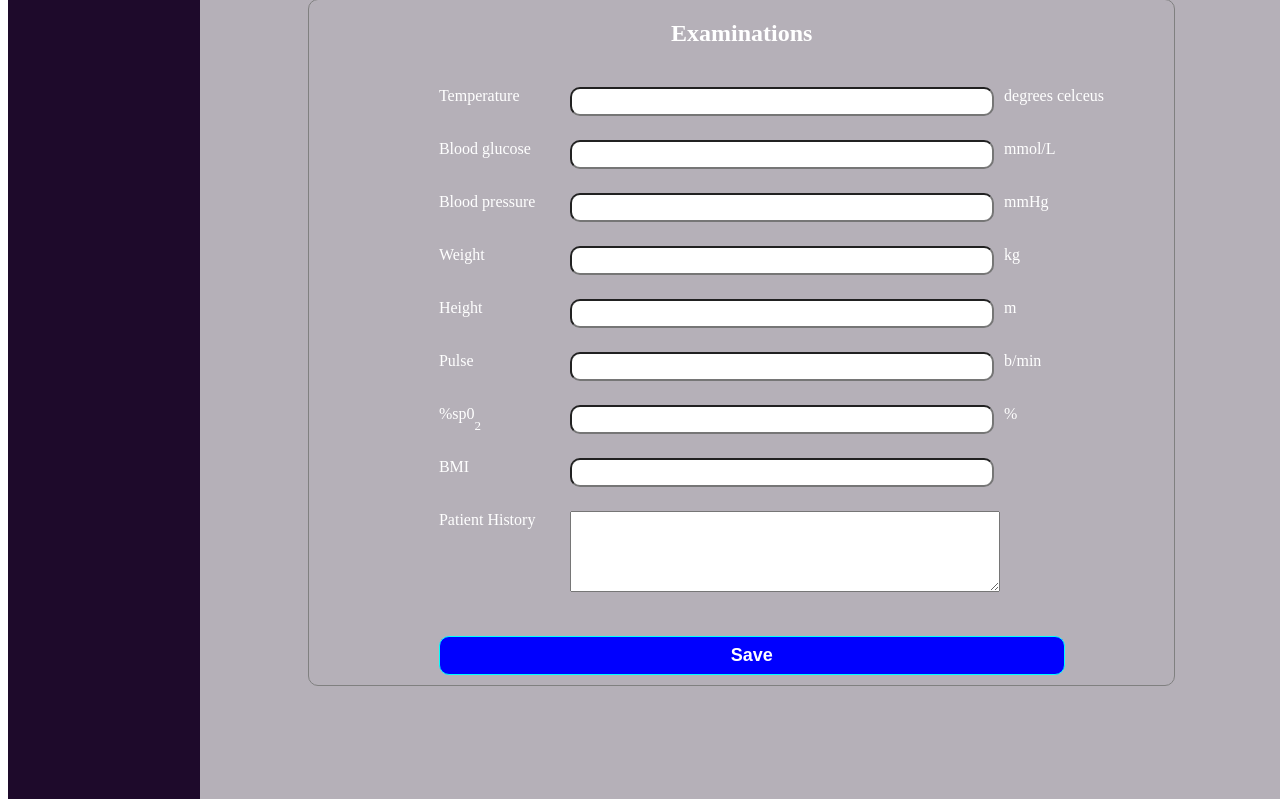
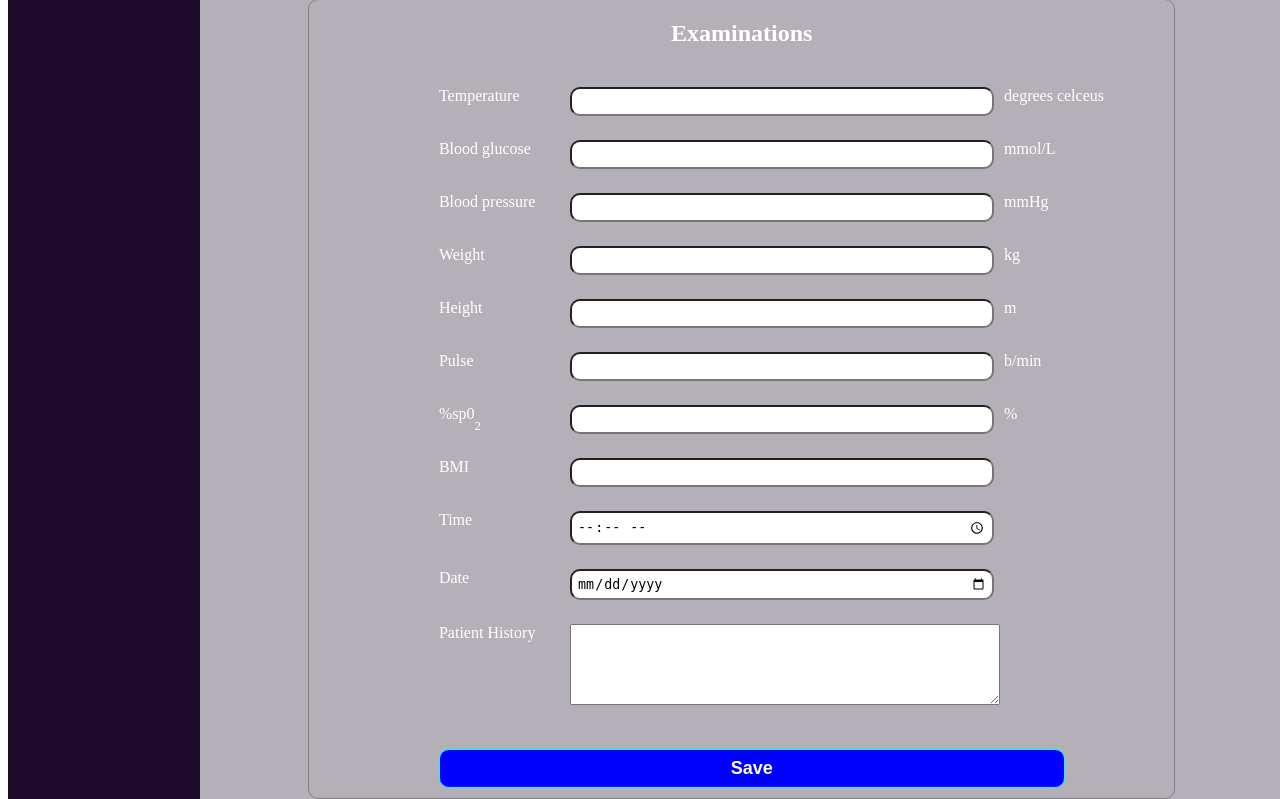
Before and after one commit to ReckonRoy/itilria-his, a PHP site: page /login/nurse/view/vitals.php in a window 1280 px wide. Shown: the part 389-1188 px from the top of the page. Run offline with PHP 8.4, Linux system fonts and the light colour scheme; the visitor is signed in with stand-in values (Sample User, id 1).

Commit message:
modified

```diff
--- a/assets/js/nurse/nurse.js
+++ b/assets/js/nurse/nurse.js
@@ -42,6 +42,8 @@ let saveVitals = {
 				var sat = saveVitals.vitals_form.saturation;
 				var patient_id = saveVitals.vitals_form.p_id;
 				var bmi = saveVitals.vitals_form.bmi;
+				var vtime = saveVitals.vitals_form.vitals_time;
+				var vdate = saveVitals.vitals_form.vitals_date;
 				var history = saveVitals.vitals_form.history;
 				saveVitals.xhr.send(
 					patient_id.name+"="+patient_id.value
@@ -53,6 +55,8 @@ let saveVitals = {
 					+"&"+pulse.name+"="+pulse.value
 					+"&"+sat.name+"="+sat.value
 					+"&"+bmi.name+"="+bmi.value
+					+"&"+vtime.name+"="+vtime.value
+					+"&"+vdate.name+"="+vdate.value
 					+"&"+history.name+"="+history.value);
 
 				document.body.style.cursor = "wait";
--- a/login/nurse/control/VitalsController.php
+++ b/login/nurse/control/VitalsController.php
@@ -21,11 +21,13 @@ if(isset($_POST['patient_id']))
     $pul = $_POST['pulse'];
     $saturation = $_POST['saturation'];
     $bmi = $_POST['bmi'];
+    $vtime = $_POST['vitals_time'];
+    $vdate = $_POST['vitals_date'];
     $history = $_POST['history'];
     if(!empty($patient_id))
     {
         $vitals = new Vitals();
-        $vitals->setVitals($patient_id, $_SESSION['user_id'], $temp, $glu, $pres, $w, $h, $pul, $saturation, $bmi, $history);
+        $vitals->setVitals($patient_id, $_SESSION['user_id'], $temp, $glu, $pres, $w, $h, $pul, $saturation, $bmi, $vtime, $vdate, $history);
         $vitals->saveVitals($mysqli, $patient_id);
 
     }else{
--- a/login/nurse/view/vitals.php
+++ b/login/nurse/view/vitals.php
@@ -82,6 +82,14 @@ $user->getUserResults($mysqli, $_SESSION['user_id']);
 				<label>BMI</label>
 				<input type="text" name="bmi" id="bmi" class="fields"><label></label>
 				<!------------------------------------------------------------------------------------>
+				<!------------------------------------------------------------------------------------>
+				<label>Time</label>
+				<input type="time" name="vitals_time" id="vitals-time" class="fields"><label></label>
+				<!------------------------------------------------------------------------------------>
+				<!------------------------------------------------------------------------------------>
+				<label>Date</label>
+				<input type="date" name="vitals_date" id="vitals-date" class="fields"><label></label>
+				<!------------------------------------------------------------------------------------>
 				<label>Patient History</label>
 				<textarea id="history-textarea" name="history" rows="5"></textarea>
 				<input type="button" id="vitals-btn" value="Save">
```
Also changed, not shown: login/nurse/model/Vitals.php (+12 -2 lines).
